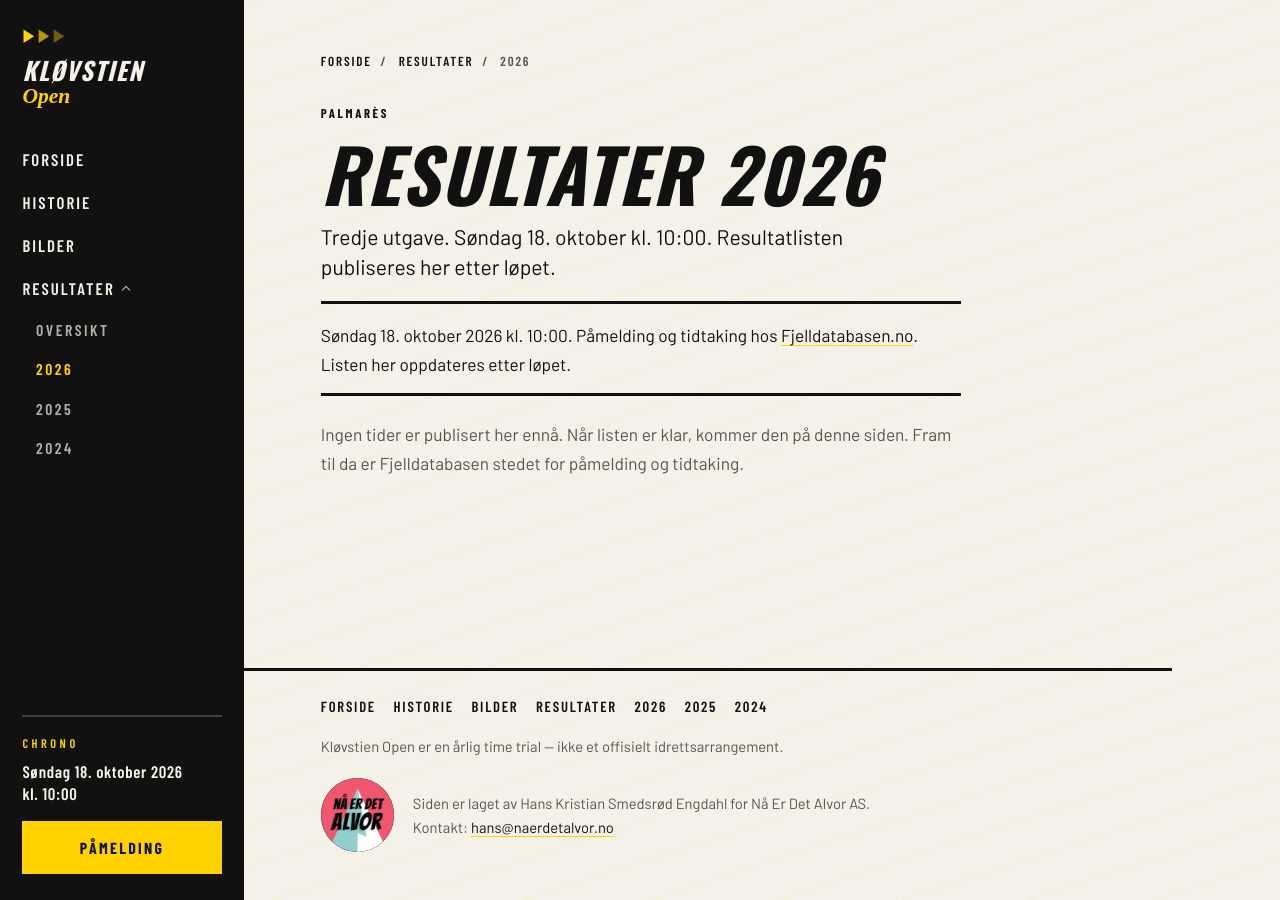
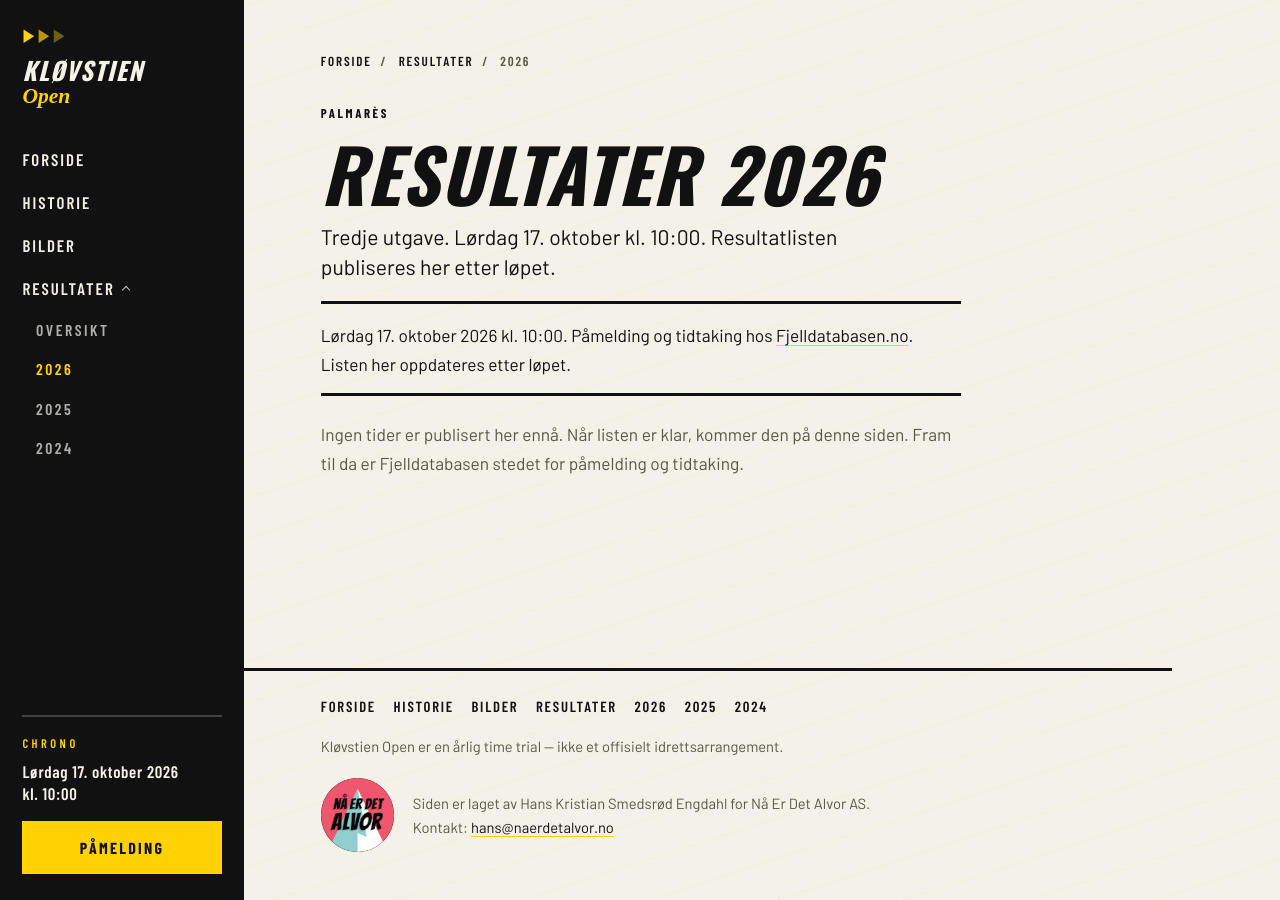
Before and after one commit to hanserino/klovstien, a Jekyll site: the page built from resultater/2026.md, in a window 1280 px wide. Built offline with Jekyll 4.4.1, drawn with Linux system fonts in a browser that asks for light colours; some web fonts are replaced.

Commit message:
Move the 2026 race to Saturday 17 October.
Co-authored-by: Cursor <cursoragent@cursor.com>

```diff
--- a/_config.yml
+++ b/_config.yml
@@ -1,6 +1,6 @@
 title: Kløvstien Open
 tagline: Time trial fra Åndalsnes til Trollstigplatået
-description: Årlig uoffisielt stiløp fra Åndalsnes sentrum til Trollstigplatået. 17 km og 875 høydemeter. Neste løp søndag 18. oktober 2026 kl. 10:00.
+description: Årlig uoffisielt stiløp fra Åndalsnes sentrum til Trollstigplatået. 17 km og 875 høydemeter. Neste løp lørdag 17. oktober 2026 kl. 10:00.
 url: https://klovstien.no
 baseurl: ""
 lang: nb-NO
@@ -36,8 +36,8 @@ defaults:
 race:
   name: Kløvstien Open
   year: 2026
-  date_iso: "2026-10-18"
-  date_display: Søndag 18. oktober 2026
+  date_iso: "2026-10-17"
+  date_display: Lørdag 17. oktober 2026
   time: "10:00"
   distance: 17 km
   elevation: 875 høydemeter
--- a/_data/bilder.yml
+++ b/_data/bilder.yml
@@ -2,7 +2,7 @@
 # Tekst med kolon (f.eks. Foto:) må stå i hermetegn.
 lop:
   - year: 2026
-    note: Tredje utgave. Bilder kommer etter løpet 18. oktober.
+    note: Tredje utgave. Bilder kommer etter løpet 17. oktober.
     bilder: []
   - year: 2025
     note: Andre utgave. Dobling av antall deltakere!
--- a/_data/resultater.yml
+++ b/_data/resultater.yml
@@ -43,5 +43,5 @@
 2026:
   title: "2026"
   status: kommende
-  ingress: Tredje utgave. Søndag 18. oktober kl. 10:00. Resultatlisten publiseres her etter løpet.
+  ingress: Tredje utgave. Lørdag 17. oktober kl. 10:00. Resultatlisten publiseres her etter løpet.
   entries: []
--- a/assets/css/main.css
+++ b/assets/css/main.css
@@ -1362,12 +1362,6 @@ table.results .is-dnf td:last-child {
     padding-right: 1.15rem;
   }
 
-  .home .hero-tape,
-  .home .hero h1,
-  .home .hero-chevrons {
-    display: none;
-  }
-
   .split {
     grid-template-columns: 1fr;
   }
--- a/index.html
+++ b/index.html
@@ -1,7 +1,7 @@
 ---
 layout: default
 title: Kløvstien Open
-description: Årlig uoffisielt stiløp fra Åndalsnes sentrum til Trollstigplatået. 17 km og 875 høydemeter. Neste løp søndag 18. oktober 2026 kl. 10:00.
+description: Årlig uoffisielt stiløp fra Åndalsnes sentrum til Trollstigplatået. 17 km og 875 høydemeter. Neste løp lørdag 17. oktober 2026 kl. 10:00.
 map: true
 body_class: home
 ---
--- a/resultater/2026.md
+++ b/resultater/2026.md
@@ -1,7 +1,7 @@
 ---
 layout: default
 title: Resultater 2026
-description: Kløvstien Open 2026 går søndag 18. oktober kl. 10:00. Påmelding og tidtaking hos Fjelldatabasen. Resultatlisten publiseres her etter løpet.
+description: Kløvstien Open 2026 går lørdag 17. oktober kl. 10:00. Påmelding og tidtaking hos Fjelldatabasen. Resultatlisten publiseres her etter løpet.
 year: 2026
 permalink: /resultater/2026/
 ---
```
